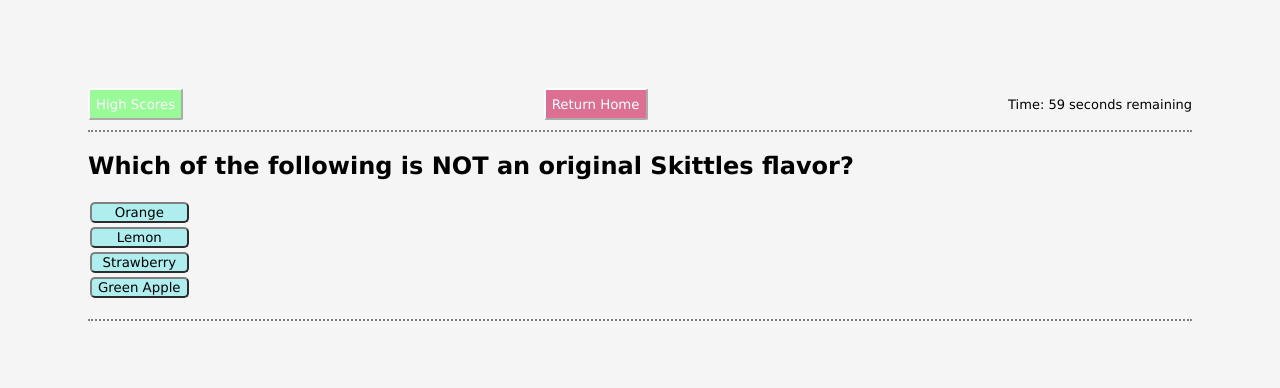
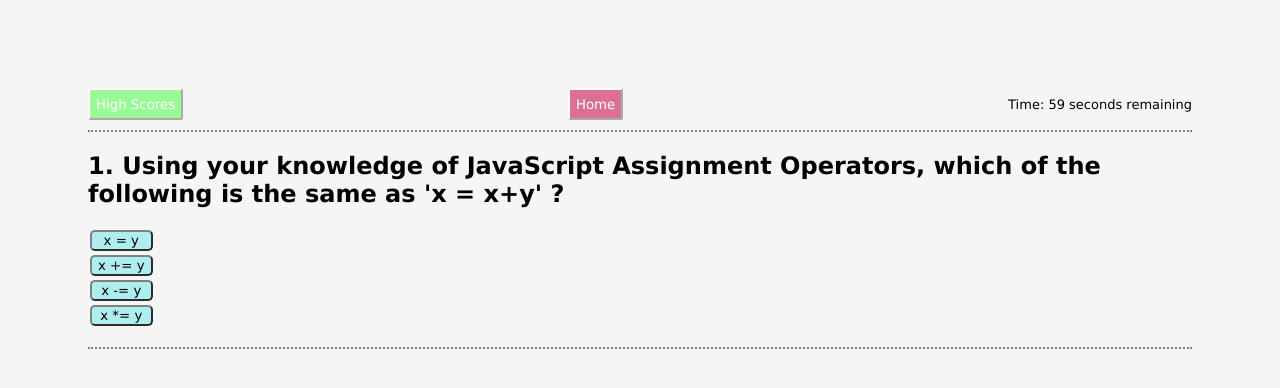
Before and after one commit to KatieThompson704/timed-multiple-choice-quiz, a plain HTML site: page index.html in a window 1280 px wide. Both pictures are taken after a click on the button "START". Drawn offline with Linux system fonts and the light colour scheme.

Commit message:
added quiz question content and answers

```diff
--- a/index.html
+++ b/index.html
@@ -12,7 +12,7 @@
     <div id="window-container">
       <div id="top-container">
         <button id="high-score-btn">High Scores</button>
-        <button id="return-home-btn">Return Home</button>
+        <button id="return-home-btn">Home</button>
         <h1 id="timer"></h1>
       </div>
       <div id="scores" class="hide"></div>
--- a/script.js
+++ b/script.js
@@ -15,29 +15,29 @@ var scoresEl = document.getElementById("scores");
 var score = 0;
 var questions = [
   {
-    text: "Which of the following is NOT an original Skittles flavor?",
-    choices: ["Orange", "Lemon", "Strawberry", "Green Apple"],
-    answer: "Green Apple",
+    text: "1. Using your knowledge of JavaScript Assignment Operators, which of the following is the same as 'x = x+y' ?",
+    choices: ["x = y", "x += y", "x -= y", "x *= y"],
+    answer: "x += y",
   },
   {
-    text: "In what year did Skittles debut thier 'Taste the Rainbow' slogan?",
-    choices: ["1979", "1994", "2007", "2021"],
-    answer: "1994",
+    text: "2. Which of the following is NOT a Logical Operator in JavaScript?",
+    choices: ["+", "&&", "||", "!"],
+    answer: "+",
   },
   {
-    text: "Question 3",
-    choices: ["Answer 1", "Answer 2", "Answer 3", "Answer 4"],
-    answer: "Answer 1",
+    text: "3. Array indexes in JavaScript start with _______.",
+    choices: ["-1", "1", "0", "0.1"],
+    answer: "0",
   },
   {
-    text: "Question 4",
-    choices: ["Answer 1", "Answer 2", "Answer 3", "Answer 4"],
-    answer: "Answer 1",
+    text: "4. The JavaScript array method _______ REMOVES the LAST element from an array.",
+    choices: ["shift()", "unshift()", "push()", "pop()"],
+    answer: "pop()",
   },
   {
-    text: "Question 5",
-    choices: ["Answer 1", "Answer 2", "Answer 3", "Answer 4"],
-    answer: "Answer 1",
+    text: "5. The JavaScript array method _______ ADDS a new element to the end of an array.",
+    choices: ["shift()", "unshift()", "push()", "pop()"],
+    answer: "push()",
   },
 ];
 var questionIndex = 0;
@@ -76,12 +76,12 @@ function askQuestion() {
       if (questionIndex >= 4) {
         quizEl.setAttribute("class", "hide");
         endEl.removeAttribute("class", "hide");
+        displayScore(score);
         return score;
       }
       // move to next question
       questionIndex++;
       askQuestion();
-      displayScore(score);
     });
     answerEl.appendChild(button);
   });
```
